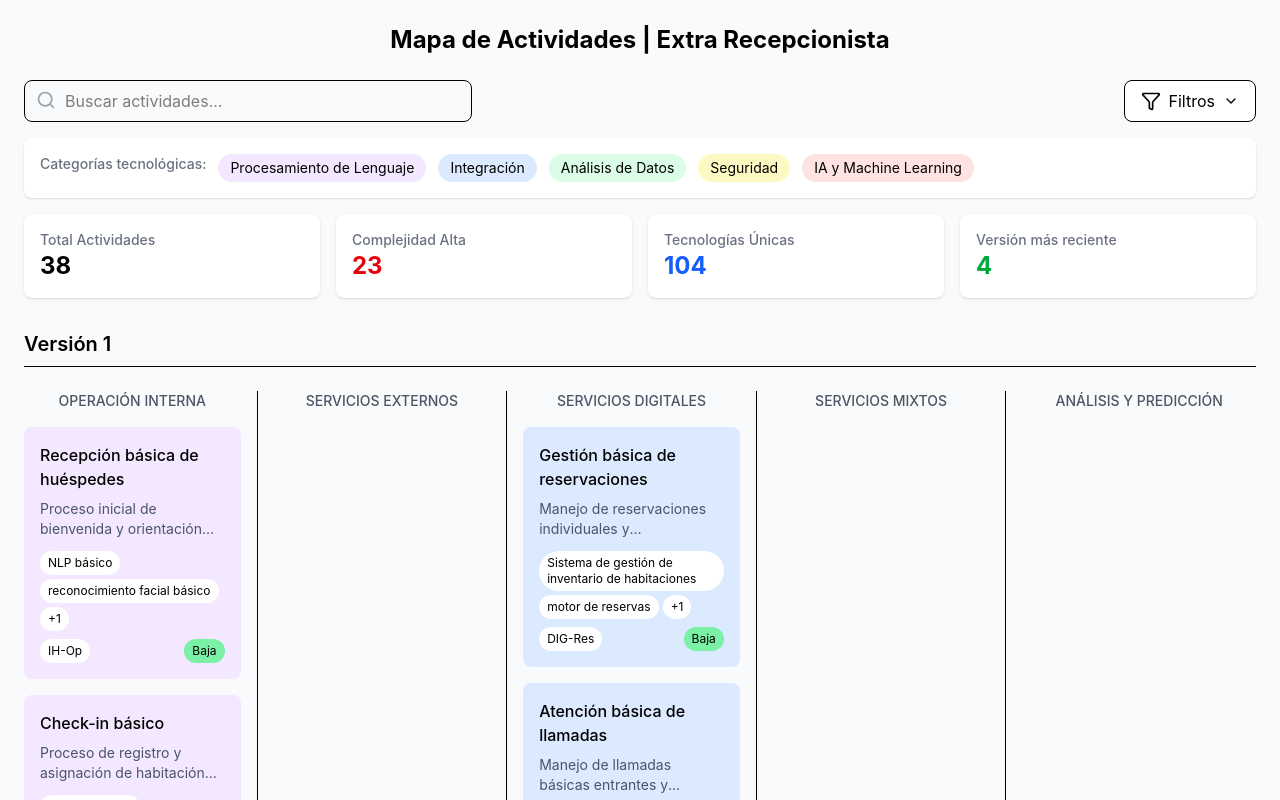
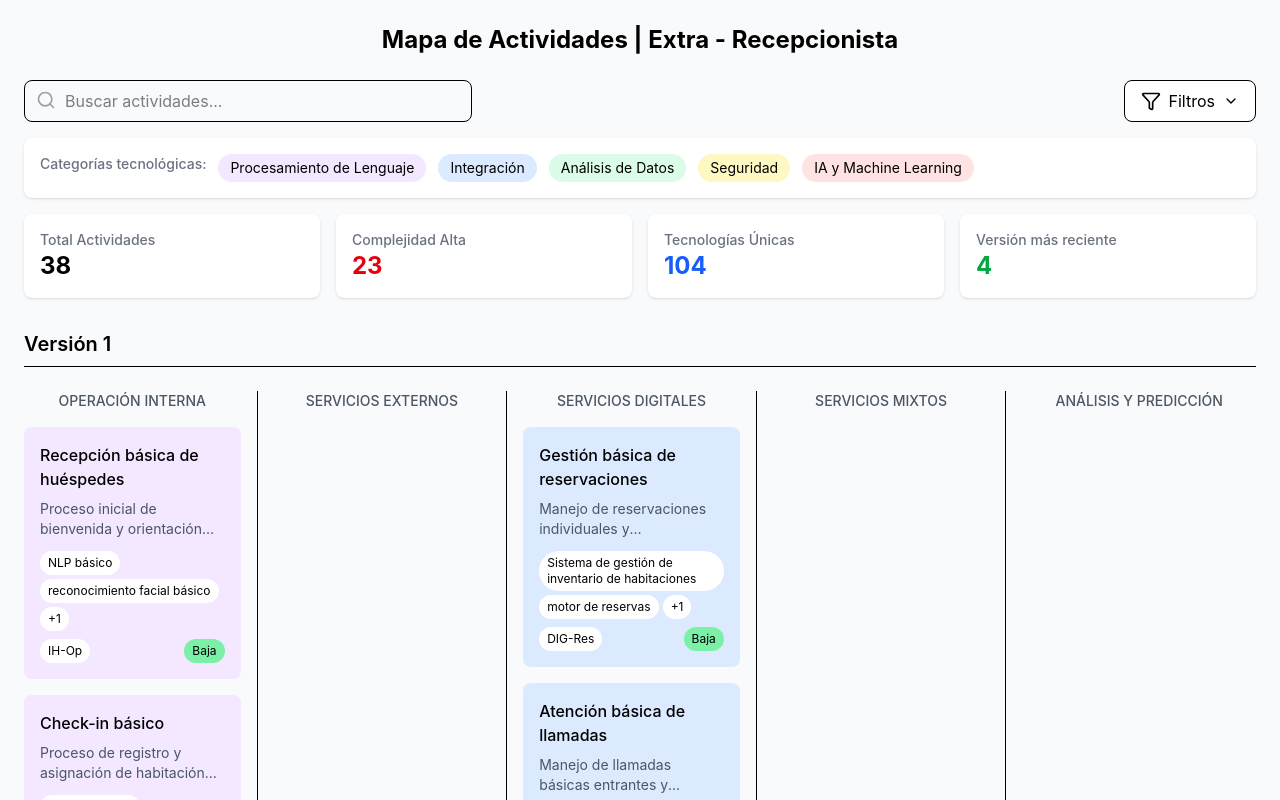
Before and after one commit to d3terit/project-estimation, a React (Vite) app: page / in a window 1280 px wide. Shown: the top 800 px of the page. Built offline with nearby package versions, Linux system fonts and the light colour scheme.

Commit message:
[fix] Eliminar la creación del archivo .nojekyll en el flujo de trabajo de despliegue y ajustar el título en la página de GridTimeline

```diff
--- a/src/pages/public/GridTimeline/GridTimelinePage.tsx
+++ b/src/pages/public/GridTimeline/GridTimelinePage.tsx
@@ -101,7 +101,7 @@
         <div className="p-6 max-w-full bg-gray-50 min-h-screen">
             {/* Header y Filtros */}
             <div className="mb-8 space-y-4">
-                <h1 className="text-2xl font-bold text-center mb-6">Mapa de Actividades | Extra Recepcionista</h1>
+                <h1 className="text-2xl font-bold text-center mb-6">Mapa de Actividades | Extra - Recepcionista</h1>
 
                 <div className="flex flex-wrap gap-4 justify-between">
                     {/* Buscador */}
```
